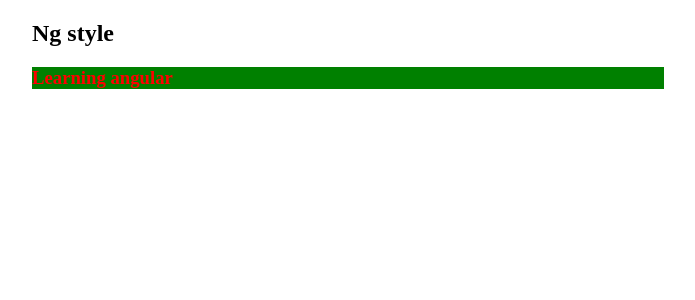
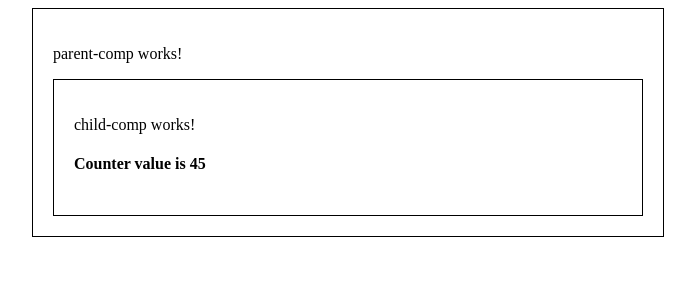
Before and after one commit to mohit2978/AngularBasics, an Angular app in the folder DirectivesLearn/: page / in a window 1280 px wide. Shown: the top 300 px of the page, without its empty margins (292-987 px from the left). Built offline with nearby package versions, Linux system fonts and the light colour scheme.

Commit message:
communication between par and child

```diff
--- a/DirectivesLearn/src/app/app.component.html
+++ b/DirectivesLearn/src/app/app.component.html
@@ -1,3 +1,3 @@
 <div class="container">
- <app-ng-style></app-ng-style>
+    <app-parent-comp></app-parent-comp>
 </div>
--- a/DirectivesLearn/src/app/app.component.ts
+++ b/DirectivesLearn/src/app/app.component.ts
@@ -7,6 +7,8 @@
 import { NgIfCompComponent } from './components/ng-if-comp/ng-if-comp.component';
 import { NgClassComponent } from './ng-class/ng-class.component';
 import { NgStyleComponent } from './components/ng-style/ng-style.component';
+import { ParentCompComponent } from './components/parent-comp/parent-comp.component';
+import { ChildCompComponent } from './components/child-comp/child-comp.component';
 
 @Component({
   selector: 'app-root',
@@ -14,7 +16,7 @@
   imports: [CommonModule, RouterOutlet,
     NgForComponent,SwitchCompComponent,FormsModule,
     CommonModule,NgIfCompComponent,NgClassComponent,
-    NgStyleComponent
+    NgStyleComponent,ParentCompComponent,ChildCompComponent
   ],
   templateUrl: './app.component.html',
   styleUrl: './app.component.css'
--- /dev/null
+++ b/DirectivesLearn/src/app/components/child-comp/child-comp.component.css
@@ -0,0 +1,4 @@
+.container{
+    border: 1px solid;
+    padding: 20px;
+}
--- /dev/null
+++ b/DirectivesLearn/src/app/components/child-comp/child-comp.component.html
@@ -0,0 +1,4 @@
+<div class="container">
+    <p>child-comp works!</p>
+    <h4>Counter value is {{counter}}</h4>
+</div>
--- /dev/null
+++ b/DirectivesLearn/src/app/components/child-comp/child-comp.component.ts
@@ -0,0 +1,16 @@
+import { Component, Input } from '@angular/core';
+
+@Component({
+  selector: 'app-child-comp',
+  standalone: true,
+  imports: [],
+  templateUrl: './child-comp.component.html',
+  styleUrl: './child-comp.component.css'
+})
+export class ChildCompComponent {
+  @Input() counter:number=0;
+
+  incrCount(){
+    this.counter++;
+  }
+}
--- /dev/null
+++ b/DirectivesLearn/src/app/components/parent-comp/parent-comp.component.css
@@ -0,0 +1,4 @@
+.container{
+    border: 1px solid;
+    padding: 20px;
+}
--- /dev/null
+++ b/DirectivesLearn/src/app/components/parent-comp/parent-comp.component.html
@@ -0,0 +1,4 @@
+<div class="container">
+    <p>parent-comp works!</p>
+    <app-child-comp [counter]="45"></app-child-comp>
+</div>
```
Also changed, not shown: DirectivesLearn/src/app/components/parent-comp/parent-comp.component.ts (added, +13 -0 lines), DirectivesLearn/src/app/customDirectives/cd.directive.ts (added, +8 -0 lines), 2 other files (tests, documents, lock files or other folders).
